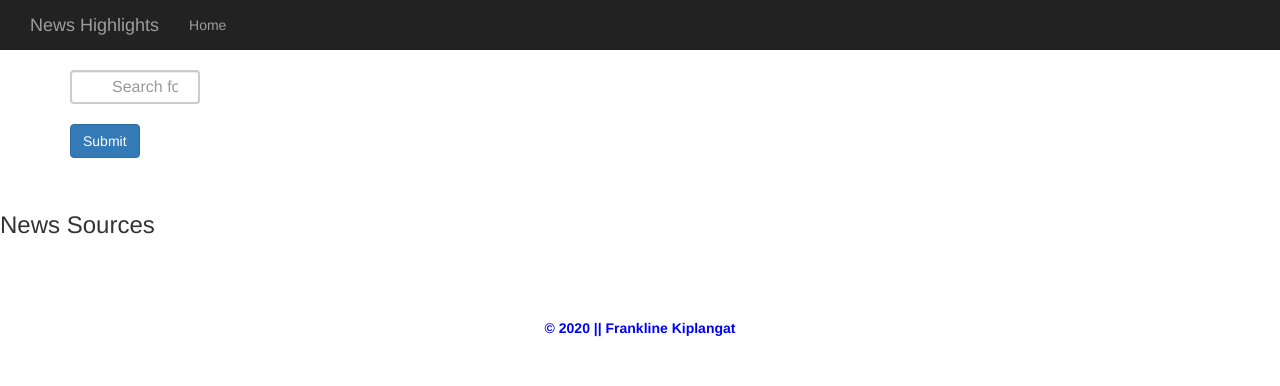
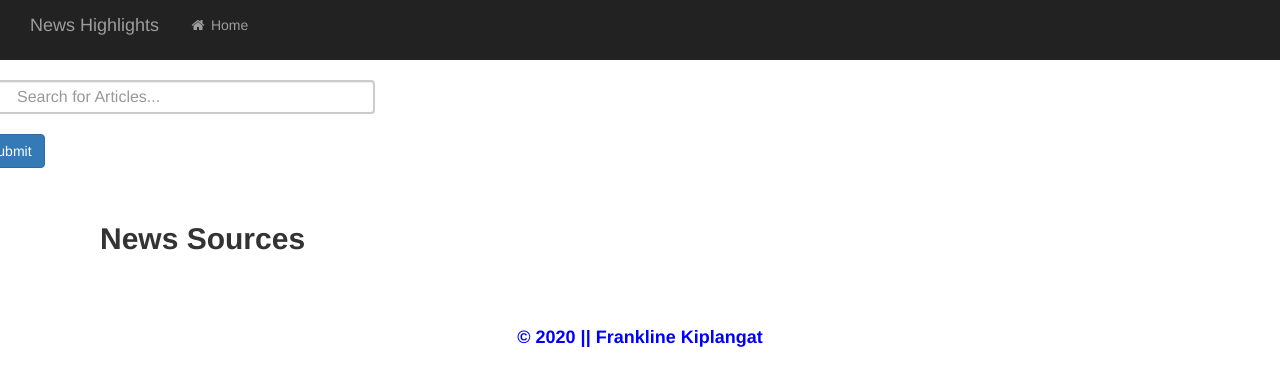
Before and after one commit to Frankline-Kiplangat/News-App, a Flask app: template app/templates/index.html in a window 1280 px wide. Shown: the top 386 px of the page. Run offline with Flask 2, Linux system fonts and the light colour scheme; the template is opened without the code that fills it, so the values that code supplies are empty; some libraries are stand-ins or nearby versions.

Commit message:
Add search bar and fix other errors

```diff
--- a/app/static/css/index.css
+++ b/app/static/css/index.css
@@ -1,7 +1,7 @@
 .navbar-inverse{
     color: darkcyan;
 }
-input[type=text] {
+.form-control {
     width: 130px;
     box-sizing: border-box;
     border: 2px solid #ccc;
@@ -12,7 +12,12 @@ input[type=text] {
     -webkit-transition: width 0.4s ease-in-out;
     transition: width 0.4s ease-in-out;
   }
-
+title {
+  font-weight: bolder;
+}
+.footer{
+  font-size: large;
+}
   .grid-container{
     text-align: center;
     display: grid;
--- a/app/templates/index.html
+++ b/app/templates/index.html
@@ -14,15 +14,16 @@
           <link rel="stylesheet" href="{{url_for('static',filename='css/index.css') }}" type='text/css'>
 <br>
 <div class="container">
-    <form>
-        <input type="text" name="article_query" placeholder="Search for Articles" class="form-control">
+    <form style="margin-left: -95px">
+        <input type="text" name="article_query" placeholder="Search for Articles... " class="form-control" style="width: 400px">
         <br>
         <input type="submit"  value="Submit" class="btn btn-primary">
     </form>
 
 </div>
 <br>
-                            <h3 class="News"> News Sources</h3>
+    <div style="margin-left: 100px;">
+                        <h2 class="News" style="font-weight: bold;"> News Sources</h2>
                             <br>
                         <div class="grid-container" style="display: grid;">
 
@@ -36,13 +37,14 @@
                 </div>
             </div>
         </div>
+      </div>
+    </div>
 
-    </div>
-    <ul>
-    </ul>
     <br><br>
+    <div class="footer">
     <footer style="color:blue; font-weight: bold;">
                 <p style="text-align: center;"> &copy; 2020 || Frankline Kiplangat </p>
     </footer>
+    </div>
     {% endblock%}
 </body>
--- a/app/templates/navbar.html
+++ b/app/templates/navbar.html
@@ -1,3 +1,4 @@
+<link rel="stylesheet" href="https://cdnjs.cloudflare.com/ajax/libs/font-awesome/4.7.0/css/font-awesome.min.css">
 <div class="navbar-inverse" role="navigation">
     <div class="container-fluid">
         <div class="navbar-header">
@@ -7,11 +8,11 @@
               <span class="icon-bar"></span>
               <span class="icon-bar"></span>
             </button>
-            <a class="navbar-brand" href="/"> News Highlights  </a>
+            <p class="navbar-brand" href=""> News Highlights  </p>
         </div>
         <div class="navbar-collapse collapse">
             <ul class="nav navbar-nav">
-                <li><a href="/">Home</a></li>
+            <li><a class="active" href="/"><i class="fa fa-fw fa-home"></i> Home </a></li>
             </ul>
         </div>
     </div>
--- a/config.py
+++ b/config.py
@@ -9,6 +9,7 @@ class Config:
 
     NEWS_API_KEY = os.environ.get('fdee0f42def74c7bad48a87e16fd6f08')
 
+    SECRET_KEY= os.environ.get('SECRET_KEY')
 
 class ProdConfig(Config):
     """
```
Also changed, not shown: app/main/views.py (+6 -6 lines), app/templates/newsarticle.html (+4 -4 lines).
